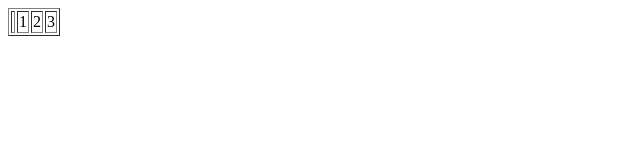
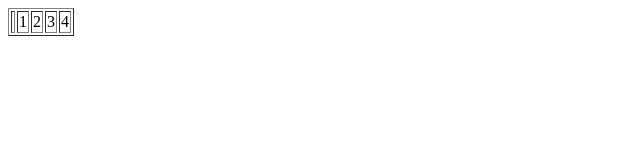
Before and after one commit to kodou-Q/kodou-web, a plain HTML site: page index.html in a window 1280 px wide. Shown: the full height of the page, 0-640 px from the left. Drawn offline with Linux system fonts and the light colour scheme.

Commit message:
Update index.html
手动修改

```diff
--- a/index.html
+++ b/index.html
@@ -12,6 +12,7 @@
             <td>1</td>
             <td>2</td>
             <td>3</td>
+            <td>4</td>
         </th>
     </table>
 </body>
```
